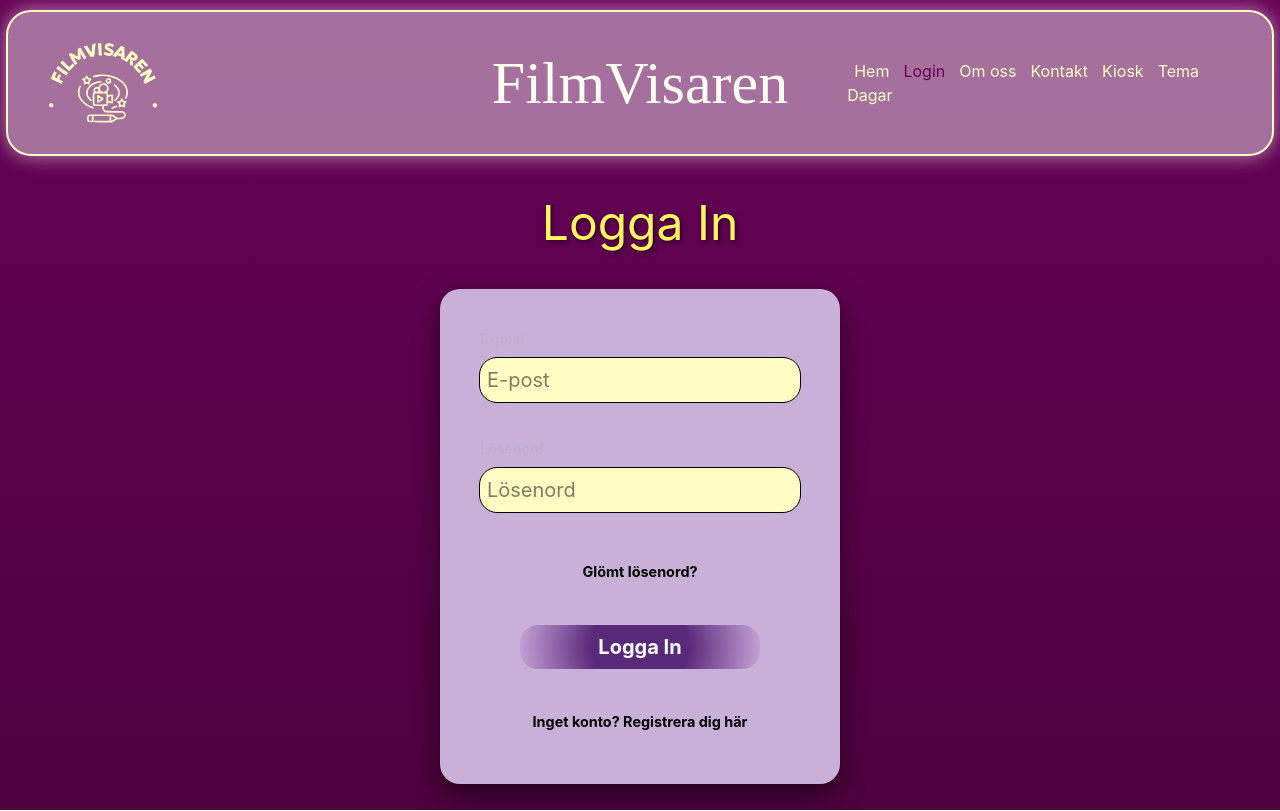
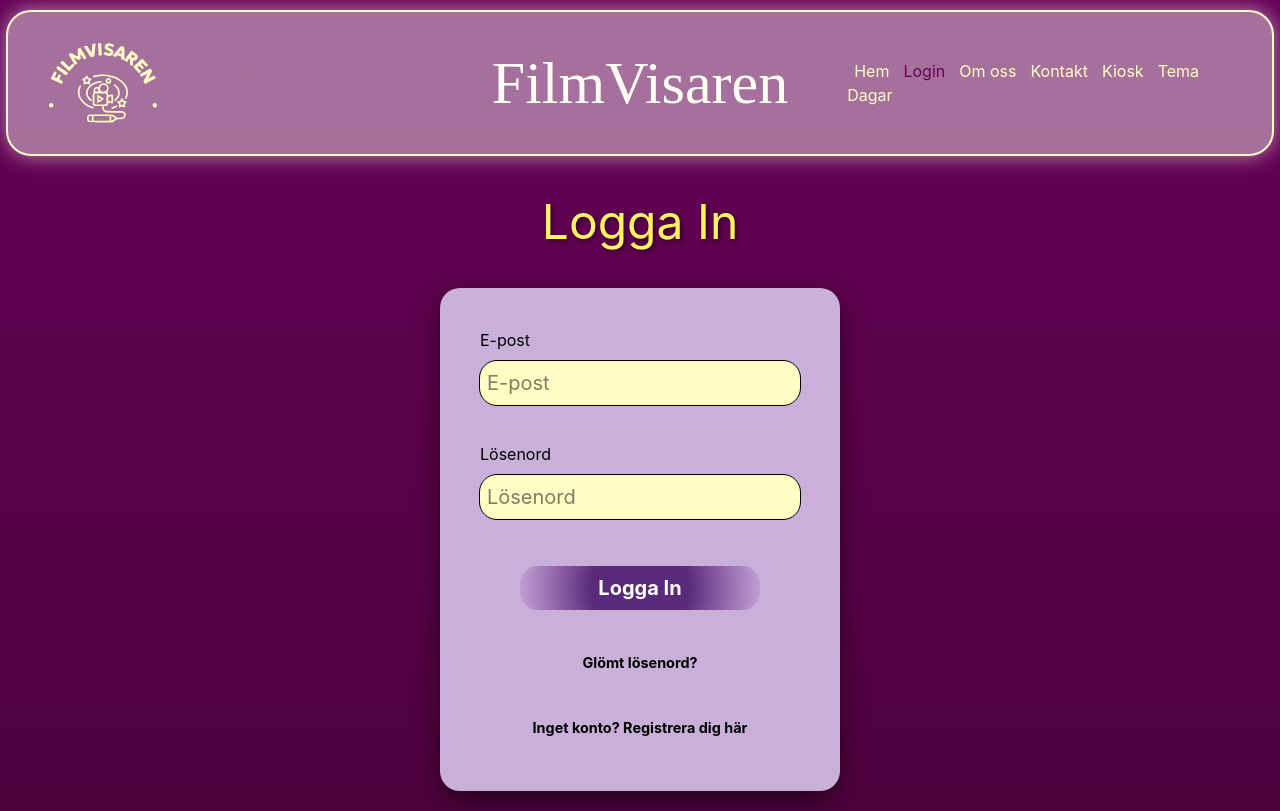
Before and after one commit to hkmp1303/filmvisarna, a React (Vite) app: page /login in a window 1280 px wide. Built offline with nearby package versions, Linux system fonts and the light colour scheme; no server answers; a web font is replaced by a local one.

Commit message:
Fix styling and input labels, display error message and input labels
Input labels and error message were not displayed or visable

```diff
--- a/src/App.tsx
+++ b/src/App.tsx
@@ -1,4 +1,3 @@
-//import { useState } from 'react'
 import { useState, useEffect } from 'react';
 import Main from './partials/Main';
 import Header from './partials/Header';
--- a/src/css/Login.css
+++ b/src/css/Login.css
@@ -107,6 +107,11 @@
   }
 }
 
+.email-input > label,
+.password-input > label {
+  color: #000;
+}
+
 /* .forgoten-password-btn:hover {
   color: white;
 }
@@ -114,11 +119,11 @@
 .home-btn {
   margin-top: 20px;
   display: block;
-}
+}*/
 
 .error-message {
-  color: #ff6b6b;
+  color: #b00 !important;
   text-align: center;
-  margin-bottom: 10px;
+  font-size: 1.2rem !important;
   font-weight: bold;
-} */
+}
--- a/src/pages/Login.tsx
+++ b/src/pages/Login.tsx
@@ -16,7 +16,8 @@ export default function Login() {
   const [password, setPassword] = useState('');
   const [error, setError] = useState('');
 
-  const handleLogin = async () => {
+  const handleLogin = async (e: any) => {
+    e.preventDefault();
     setError('');
     try {
       const response = await fetch('/api/login', {
@@ -28,8 +29,12 @@ export default function Login() {
       const data = await response.json();
 
       if (response.ok) {
-        setUser(data); // Uppdatera App.tsx state
-        navigate('/'); // Gå till startsidan
+        if (data.email) {
+          setUser(data); // Uppdatera App.tsx state
+          navigate('/'); // Gå till startsidan
+        } else if(data.msg) {
+          setError(data.msg);
+        }
       } else {
         setError("Fel e-post eller lösenord");
       }
@@ -84,12 +89,12 @@ export default function Login() {
         <h1>Logga In</h1>
       </div>
 
-      <div className="login-input">
+      <form className="login-input" autoComplete="off">
         {error && <p className="error-message">{error}</p>}
 
         <div className="email-input">
-          <p>E-post</p>
-          <input
+          <label htmlFor="email">E-post</label>
+          <input id="email"
             type="email"
             placeholder="E-post"
             value={email}
@@ -97,9 +102,9 @@ export default function Login() {
           />
         </div>
 
-        <div className="Password-input">
-          <p>Lösenord</p>
-          <input
+        <div className="password-input">
+          <label htmlFor="password">Lösenord</label>
+          <input id="password"
             type="password"
             placeholder="Lösenord"
             value={password}
@@ -107,12 +112,12 @@ export default function Login() {
           />
         </div>
 
-        <div className="forgotten-password">
-          <button className="forgoten-password-btn" onClick={() => navigate('//passwordrecovery')}>Glömt lösenord?</button>
+        <div className="confirm">
+          <button className="confirm-btn" onClick={handleLogin}>Logga In</button>
         </div>
 
-        <div className="confirm">
-          <button className="confirm-btn" onClick={handleLogin}>Logga In</button>
+        <div className="forgotten-password">
+          <button className="forgoten-password-btn" onClick={() => navigate('/passwordrecovery')}>Glömt lösenord?</button>
         </div>
 
         <div className="forgotten-password">
@@ -121,7 +126,7 @@ export default function Login() {
           </button>
         </div>
 
-      </div>
+      </form>
     </div>
   );
 }
```
Also changed, not shown: 1 other file (tests, documents, lock files or other folders).
